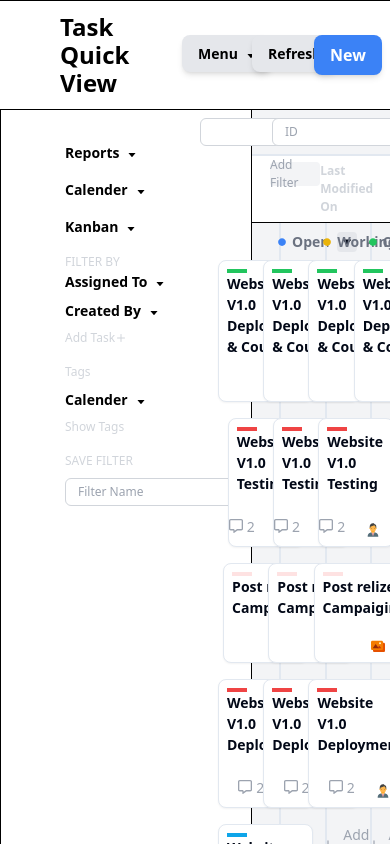
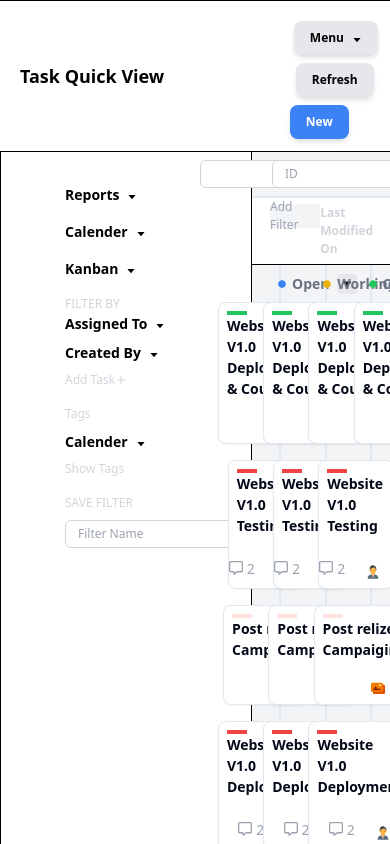
Before and after one commit to rohan1574/shacdn-project, a React (Vite) app: page / in a window 390 px wide. Shown: the top 844 px of the page. Built offline with nearby package versions, Linux system fonts and the light colour scheme.

Commit message:
the third commit push

```diff
--- a/src/components/Pages/NavBar.jsx
+++ b/src/components/Pages/NavBar.jsx
@@ -1,27 +1,27 @@
 import React from "react";
 import { AiFillCaretDown } from "react-icons/ai";
+
 const Navbar = () => {
   return (
-    <div className=" text-black p-3 flex justify-between items-center border-y border-black">
-      <div className="text-lg font-semibold">
-        <h1 className="ml-12 text-[24px] font-bold">Task Quick View</h1>
+    <div className="text-black p-3 flex flex-wrap justify-between items-center border-y border-black">
+      <div className="text-lg font-semibold flex-grow">
+        <h1 className="ml-2 md:ml-12 text-[18px] md:text-[24px] font-bold">Task Quick View</h1>
       </div>
-      <div className=" grid grid-cols-3 gap-1">
+      <div className="grid grid-cols-1 sm:grid-cols-2 lg:grid-cols-3 gap-2 mt-2 sm:mt-0">
         <div className="ml-1">
           <button className="flex items-center px-4 py-2 bg-gray-200 text-black font-semibold rounded-lg shadow-md hover:bg-blue-700 hover:text-white focus:outline-none focus:ring-2 focus:ring-blue-400 focus:ring-opacity-75">
-            <h1 className="text-[14px] font-semibold">Menu</h1>
+            <h1 className="text-[12px] md:text-[14px] font-semibold">Menu</h1>
             <AiFillCaretDown className="ml-2 text-[10px] mt-1" />
           </button>
         </div>
         <div>
           <button className="flex items-center ml-1.5 px-4 py-2 bg-gray-200 text-black font-semibold rounded-lg shadow-md hover:bg-blue-700 hover:text-white focus:outline-none focus:ring-2 focus:ring-blue-400 focus:ring-opacity-75">
-
-            <h1 className="text-[14px] font-semibold"> Refresh</h1>
+            <h1 className="text-[12px] md:text-[14px] font-semibold">Refresh</h1>
           </button>
         </div>
         <div>
-          <button className="flex items-center px-4 py-2 bg-blue-500 text-white font-semibold rounded-lg shadow-md hover:bg-blue-700 hover:text-white focus:outline-none focus:ring-2 focus:ring-blue-400 focus:ring-opacity-75">
-            New
+          <button className="flex items-center px-4 py-2 bg-blue-500 text-white font-semibold rounded-lg shadow-md hover:bg-blue-700 focus:outline-none focus:ring-2 focus:ring-blue-400 focus:ring-opacity-75">
+            <h1 className="text-[12px] md:text-[14px] font-semibold">New</h1>
           </button>
         </div>
       </div>
```
